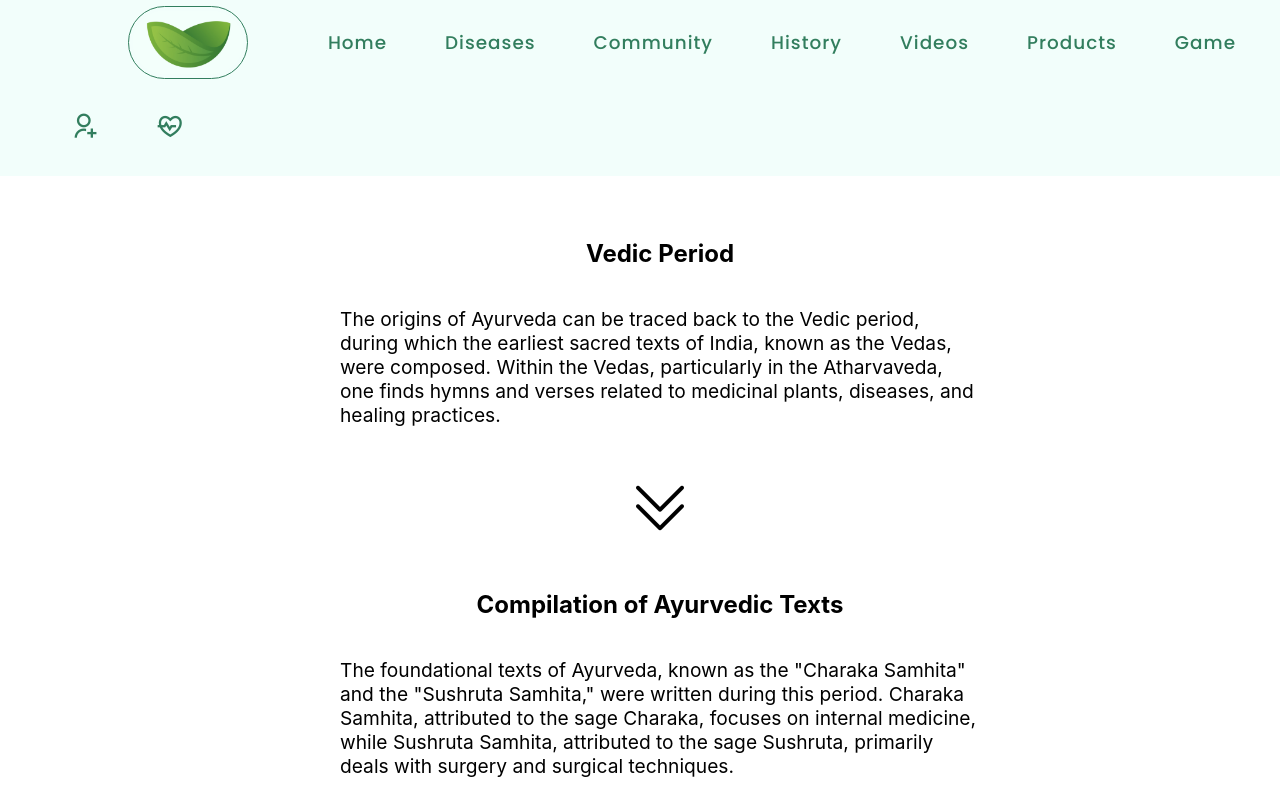
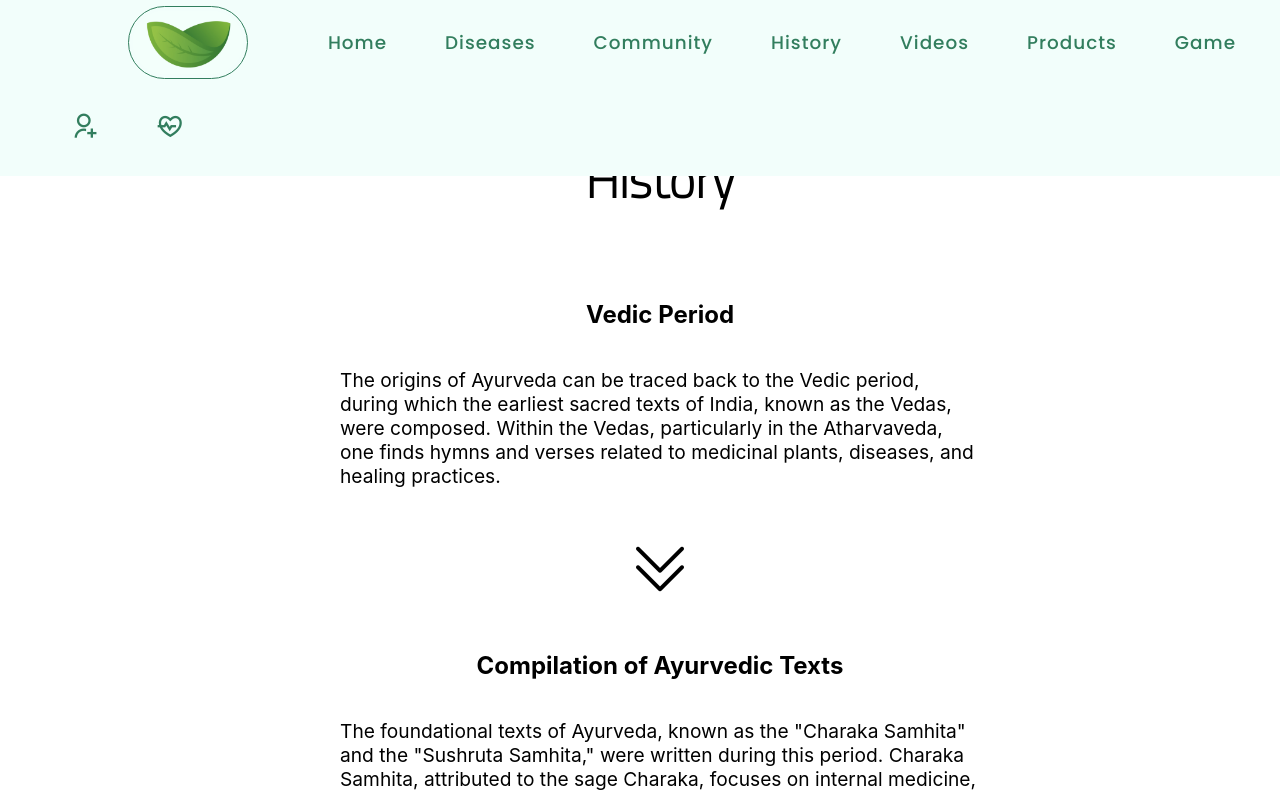
Before and after one commit to vighneshadelkar/NFC_TwistedTerminal, a React (Create React App) app in the folder client/: page /edu in a window 1280 px wide. Shown: the top 793 px of the page. Built offline with nearby package versions, Linux system fonts and the light colour scheme; a web font is replaced by a local one.

Commit message:
added community feature

```diff
--- a/client/src/components/Navbar/Navbar.jsx
+++ b/client/src/components/Navbar/Navbar.jsx
@@ -16,7 +16,7 @@ export default function Navbar() {
           <NavLink to="/dis">Diseases</NavLink>
         </li>
         <li>
-          <NavLink to="/services">Community</NavLink>
+          <NavLink to="https://globalchat3232.netlify.app/">Community</NavLink>
         </li>
         <li>
           <NavLink to="/edu">History</NavLink>
--- a/client/src/pages/Education/Education.css
+++ b/client/src/pages/Education/Education.css
@@ -8,6 +8,7 @@
     justify-content: center;
     align-items: center;
     width: 50%;
+    margin-top: 0px;
 }
 
 .text{
--- a/client/src/pages/Education/Education.jsx
+++ b/client/src/pages/Education/Education.jsx
@@ -10,7 +10,7 @@ export default function Education() {
       <Navbar />
       <div className="eduWrapper">
         <div className="text">
-          <h1>History</h1>
+          <h1 className="homeTitle">History</h1>
           <div className="textCards" data-aos="zoom-in-right">
             <h2>Vedic Period</h2>
             <p>
@@ -71,6 +71,10 @@ export default function Education() {
             </p>
           </div>
         </div>
+        <br></br>
+        <br></br>
+        <br></br>
+        <br></br>
       </div>
       <footer>
         <Footer/>
--- a/client/src/pages/Videopg/Video.jsx
+++ b/client/src/pages/Videopg/Video.jsx
@@ -8,7 +8,7 @@ export default function Video() {
     <div className="videoContainer">
       <Navbar />
       <div className="videoWrapper">
-        <h2>Videos</h2>
+        <h2 className="homeTitle">Videos</h2>
         <div className="videos">
           <div className="video">
             <iframe
@@ -54,7 +54,10 @@ export default function Video() {
               allowfullscreen
             ></iframe>
           </div>
+
         </div>
+        <br></br>
+        <br></br>
       </div>
       <footer>
         <Footer/>
```
